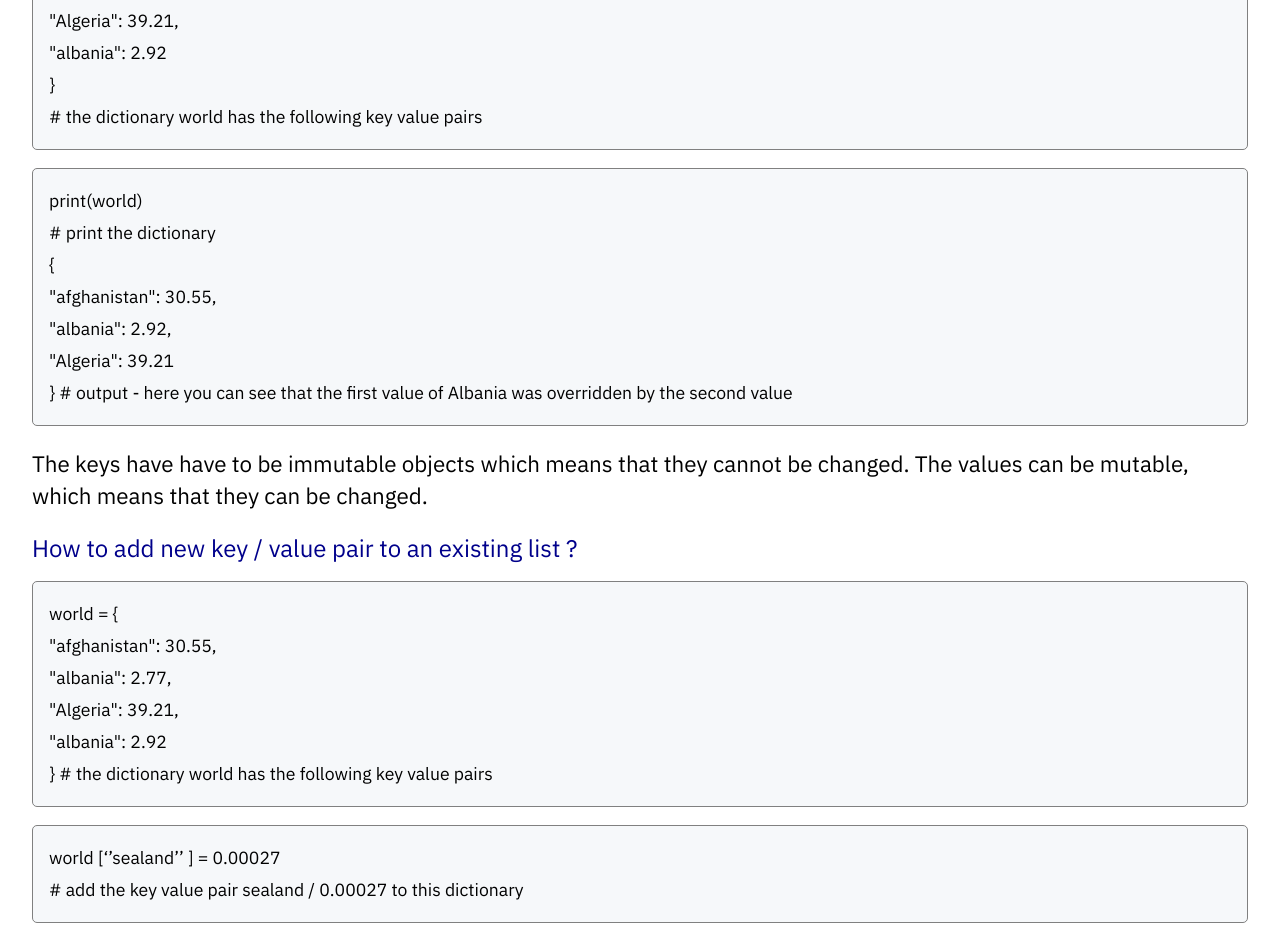
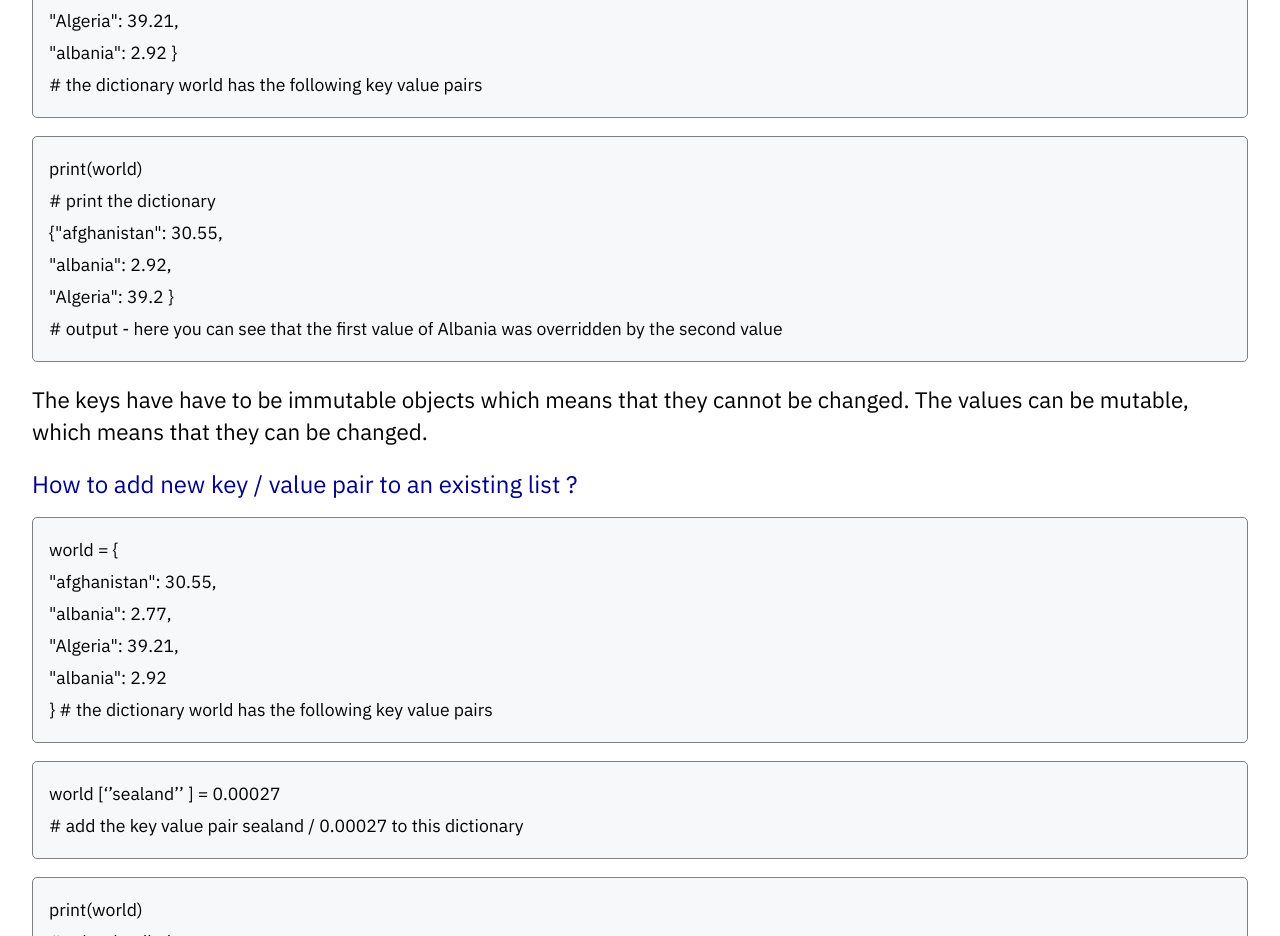
Before and after one commit to Elir-Mahad/notes, a Next.js app: page /intermediate-python in a window 1280 px wide. Shown: the part 8340-9276 px from the top of the page. Built offline with nearby package versions, Linux system fonts and the light colour scheme.

Commit message:
content(interpytwo): fix punctuation  mistakes

```diff
--- a/components/interpychaps/InterPyTwo.js
+++ b/components/interpychaps/InterPyTwo.js
@@ -68,20 +68,18 @@ function InterPyTwo() {
         "afghanistan": 30.55, <br />
         "albania": 2.77, <br />
         "Algeria": 39.21, <br />
-        "albania": 2.92
-        <br />
-        {"}"} <br /># the dictionary world has the following key value pairs
+        "albania": 2.92 {"}"} <br /># the dictionary world has the following key
+        value pairs
       </Code>
 
       <Code>
         print(world) <br />
         # print the dictionary <br />
-        {"{"} <br />
+        {"{"}
         "afghanistan": 30.55, <br />
         "albania": 2.92, <br />
-        "Algeria": 39.21 <br />
-        {"}"} # output - here you can see that the first value of Albania was
-        overridden by the second value
+        "Algeria": 39.2 {"}"} <br /># output - here you can see that the first
+        value of Albania was overridden by the second value
       </Code>
 
       <Sentence>
```
